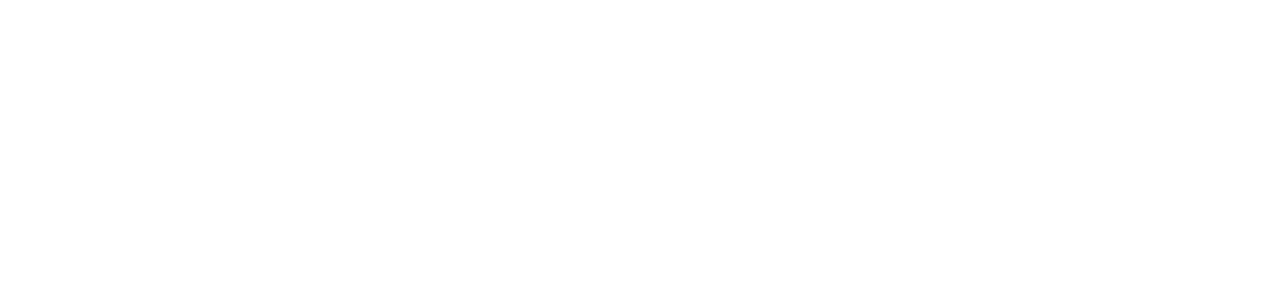
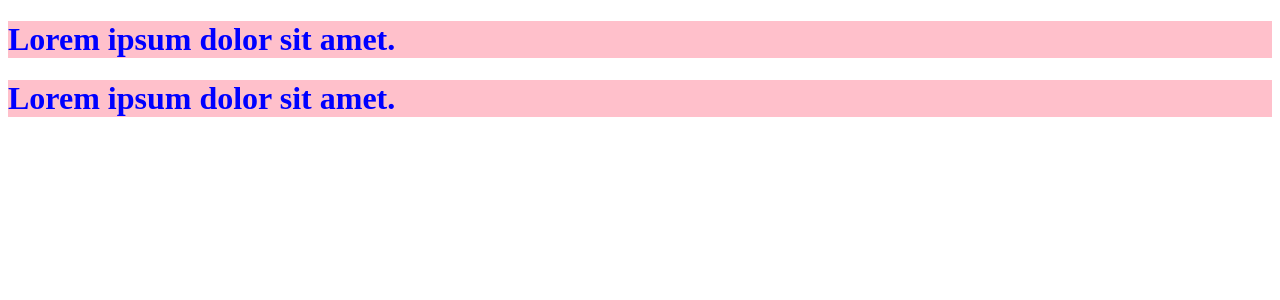
Before and after one commit to hoonil1/hoonil_react, a React (Create React App) app: page / in a window 1280 px wide. Shown: the top 300 px of the page. Built offline with nearby package versions, Linux system fonts and the light colour scheme.

Commit message:
css 모듈을 사용해서 클래스명 중복을 피함2

```diff
--- a/src/App.js
+++ b/src/App.js
@@ -1,8 +1,11 @@
+import { MyBlock } from "./component/MyBlock";
+import { MyText } from "./component/MyText";
 
 function App() {
   return (
     <div>
-
+      <MyText />
+      <MyBlock />
     </div>
   );
 }
--- /dev/null
+++ b/src/component/MyBlock.js
@@ -0,0 +1,8 @@
+import "../style/yourStyle.css";
+export function MyBlock() {
+  return (
+    <div>
+      <h1 className="error">Lorem ipsum dolor sit amet.</h1>
+    </div>
+  );
+}
--- /dev/null
+++ b/src/component/MyText.js
@@ -0,0 +1,7 @@
+export function MyText() {
+  return (
+    <div>
+      <h1 className="error">Lorem ipsum dolor sit amet.</h1>
+    </div>
+  );
+}
--- /dev/null
+++ b/src/style/yourStyle.css
@@ -0,0 +1,4 @@
+.error {
+    background-color: pink;
+    color: blue;
+}
```
